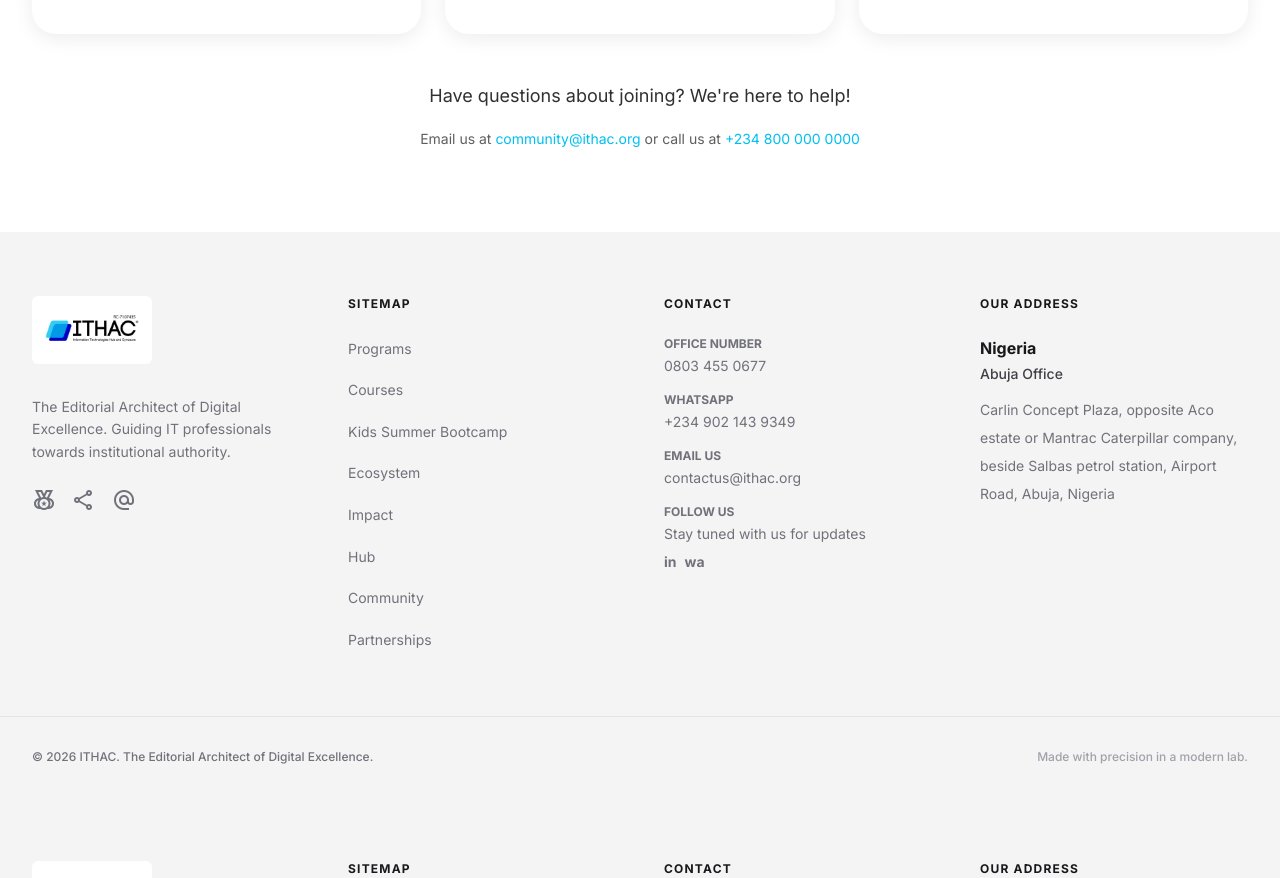
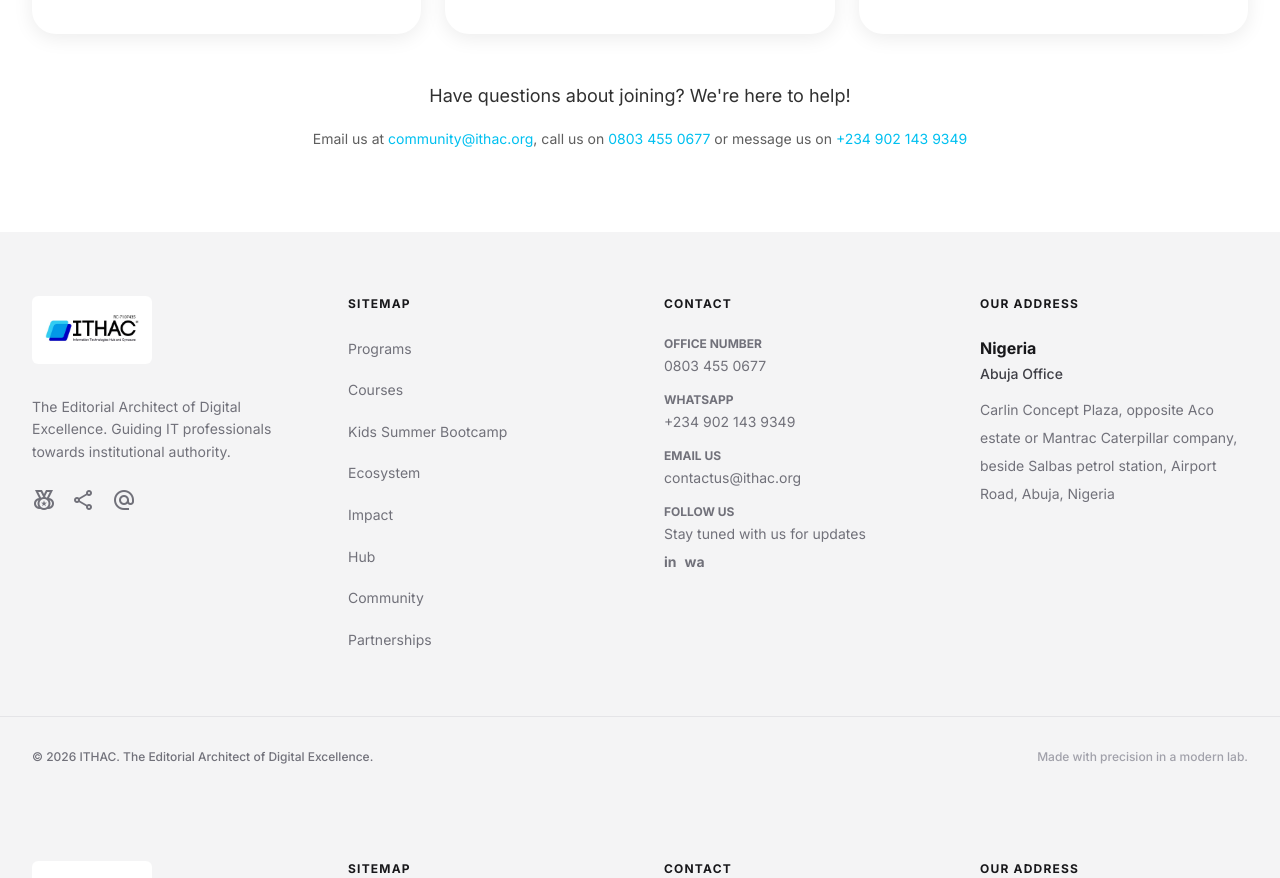
Before and after one commit to Amee-design/ithac-website, a Next.js app: page /community in a window 1280 px wide. Shown: the part 5442-6320 px from the top of the page. Built offline with nearby package versions, Linux system fonts and the light colour scheme.

Commit message:
pushed the latest update

```diff
--- a/src/components/Chatbot.tsx
+++ b/src/components/Chatbot.tsx
@@ -53,7 +53,7 @@
     location: {
       keywords: ["location", "where", "address", "abuja", "office"],
       response:
-        "📍 We're located in Abuja, Nigeria:\n\nITHAC Headquarters\nCarlin Concept Plaza, opposite Aco estate or Mantrac Caterpillar company, beside Salbas petrol station, Airport Road, Abuja, Nigeria\n\n📞 Phone: +234 902 143 9349\n📧 Email: contactus@ithac.org",
+        "📍 We're located in Abuja, Nigeria:\n\nITHAC Headquarters\nCarlin Concept Plaza, opposite Aco estate or Mantrac Caterpillar company, beside Salbas petrol station, Airport Road, Abuja, Nigeria\n\n📞 Office Number: 0803 455 0677\n💬 WhatsApp: +234 902 143 9349\n📧 Email: contactus@ithac.org",
     },
     requirements: {
       keywords: ["requirement", "prerequisite", "need", "qualify"],
@@ -68,7 +68,7 @@
     contact: {
       keywords: ["contact", "reach", "get in touch", "call", "email"],
       response:
-        "Get in touch with us:\n\n📧 Email: contactus@ithac.org\n📞 Phone: +234 902 143 9349\n\nOr use the contact form on our website!",
+        "Get in touch with us:\n\n📧 Email: contactus@ithac.org\n📞 Office Number: 0803 455 0677\n💬 WhatsApp: +234 902 143 9349\n\nOr use the contact form on our website!",
     },
     about: {
       keywords: ["about", "who are you", "company", "ithac"],
--- a/src/components/community/CommunityJoin.tsx
+++ b/src/components/community/CommunityJoin.tsx
@@ -121,15 +121,22 @@
               className="text-accent-aqua hover:text-secondary-blue transition-colors"
             >
               community@ithac.org
+            </a>
+            , call us on{" "}
+            <a
+              href="tel:+2348034550677"
+              className="text-accent-aqua hover:text-secondary-blue transition-colors"
+            >
+              0803 455 0677
             </a>{" "}
-            or call us at{" "}
+            or message us on{" "}
             <a
-              href="https://wa.me/2348000000000"
+              href="https://wa.me/2349021439349"
               target="_blank"
               rel="noopener noreferrer"
               className="text-accent-aqua hover:text-secondary-blue transition-colors"
             >
-              +234 800 000 0000
+              +234 902 143 9349
             </a>
           </Typography>
         </motion.div>
--- a/src/components/contact/ContactHero.tsx
+++ b/src/components/contact/ContactHero.tsx
@@ -16,17 +16,17 @@
   {
     icon: Phone,
     title: "Call Us",
-    description: "Mon-Fri from 8am to 6pm",
-    value: "+234 902 143 9349",
-    href: "tel:+2349021439349",
+    description: "ITHAC Office Number",
+    value: "0803 455 0677",
+    href: "tel:+2348034550677",
     color: "ithac-emerald",
   },
   {
     icon: MessageCircle,
-    title: "Live Chat",
+    title: "WhatsApp Us",
     description: "Chat with our team",
-    value: "Start Conversation",
-    href: "#",
+    value: "+234 902 143 9349",
+    href: "https://wa.me/2349021439349",
     color: "ithac-purple",
   },
 ];
--- a/src/components/contact/ContactInfo.tsx
+++ b/src/components/contact/ContactInfo.tsx
@@ -2,7 +2,15 @@
 
 import { motion } from "framer-motion";
 import Container from "../ui/Container";
-import { MapPin, Clock, Phone, Mail, Globe, Users } from "lucide-react";
+import {
+  MapPin,
+  Clock,
+  Phone,
+  Mail,
+  Globe,
+  Users,
+  MessageCircle,
+} from "lucide-react";
 
 const offices = [
   {
@@ -10,7 +18,8 @@
     country: "Nigeria",
     address:
       "Carlin Concept Plaza, opposite Aco estate or Mantrac Caterpillar company, beside Salbas petrol station, Airport Road, Abuja, Nigeria",
-    phone: "+234 902 143 9349",
+    phone: "0803 455 0677",
+    whatsapp: "+234 902 143 9349",
     email: "contactus@ithac.org",
     hours: "Mon-Fri: 8am-6pm WAT",
     timezone: "GMT+1",
@@ -88,9 +97,22 @@
                   <div className="flex items-start gap-3">
                     <Phone className="w-5 h-5 text-secondary-blue mt-1 flex-shrink-0" />
                     <div>
-                      <p className="font-medium text-gray-800">Phone</p>
+                      <p className="font-medium text-gray-800">Office Number</p>
                       <a
-                        href={`https://wa.me/${office.phone.replace(
+                        href={`tel:+234${office.phone.replace(/[^0-9]/g, "").replace(/^0/, "")}`}
+                        className="text-secondary-blue hover:text-accent-aqua transition-colors"
+                      >
+                        {office.phone}
+                      </a>
+                    </div>
+                  </div>
+
+                  <div className="flex items-start gap-3">
+                    <MessageCircle className="w-5 h-5 text-secondary-blue mt-1 flex-shrink-0" />
+                    <div>
+                      <p className="font-medium text-gray-800">WhatsApp</p>
+                      <a
+                        href={`https://wa.me/${office.whatsapp.replace(
                           /[^0-9]/g,
                           "",
                         )}`}
@@ -98,7 +120,7 @@
                         rel="noopener noreferrer"
                         className="text-secondary-blue hover:text-accent-aqua transition-colors"
                       >
-                        {office.phone}
+                        {office.whatsapp}
                       </a>
                     </div>
                   </div>
--- a/src/components/contact/SupportCTA.tsx
+++ b/src/components/contact/SupportCTA.tsx
@@ -236,7 +236,7 @@
           </p>
           <div className="flex flex-col sm:flex-row gap-4 justify-center">
             <Link
-              href="tel:+234800000000"
+              href="tel:+2348034550677"
               className="group bg-white text-ithac-coral px-8 py-4 rounded-2xl font-semibold text-lg transition-all duration-300 hover:bg-white/90 hover:shadow-lg flex items-center gap-2 justify-center"
             >
               <Phone className="w-5 h-5" />
```
Also changed, not shown: 1 other file (tests, documents, lock files or other folders).
